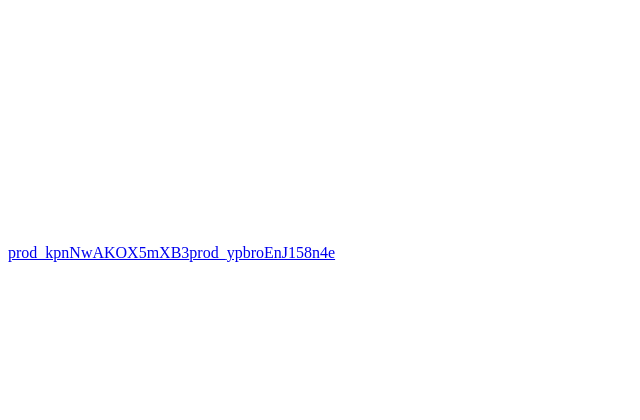
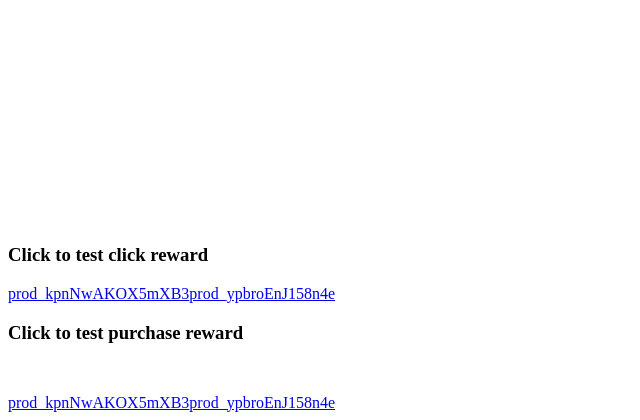
Before and after one commit to banditml/js-snippets, a Flask app: page /cart in a window 1280 px wide. Shown: the part 2119-2539 px from the top of the page, without its empty margins (0-640 px from the left). Before the commit the page ends 2381 px from the top, so only its background shows below. Run offline with Flask 2, Linux system fonts and the light colour scheme; the visitor is signed in with stand-in values (Sample User, id 1); tables that the repository leaves empty hold one stand-in row (values such as "Sample post"); grey boxes marked "Sample" are stand-in pictures.

Commit message:
Clear context for experiment when logging (delayed) reward

```diff
--- a/static/js/banditLocal.js
+++ b/static/js/banditLocal.js
@@ -9,4 +9,4 @@ let experimentId = "18c08829-e49e-421f-a13b-77e7d6d0221b";
 function getSessionIdCustom () {
   return "1235"
 }
-let bandit = new banditml.BanditAPI("c52e1439-77bc-3cfd-b422-6a4d9a1e2c8c", {[experimentId]: "recsCategory"}, {banditHostUrl: "http://localhost:8000/api/", getSessionId: getSessionIdCustom});
+let bandit = new banditml.BanditAPI("c52e1439-77bc-3cfd-b422-6a4d9a1e2c8c", {[experimentId]: "recsCategory"}, {debugMode: true, banditHostUrl: "http://localhost:8000/api/", getSessionId: getSessionIdCustom});
--- a/static/js/banditMl.js
+++ b/static/js/banditMl.js
@@ -123,9 +123,10 @@ banditml.BanditAPI.prototype.updateSessionId = function() {
   return sessionId;
 };
 
-banditml.BanditAPI.prototype.clearSession = function() {
+banditml.BanditAPI.prototype.clearSession = function(experimentId) {
   this.storage.removeItem(this.sessionIdKey);
   this.storage.removeItem(this.lastActionTimeKey);
+  this.clearContext(experimentId);
 };
 
 banditml.BanditAPI.prototype.getSessionId = function() {
@@ -650,7 +651,7 @@ banditml.BanditAPI.prototype.logReward = function(reward, experimentId, decision
     }
     if (decisionId === null) {
       // TODO: edge case - do we clear session in case of failures too?
-      this.clearSession();
+      this.clearSession(experimentId);
     }
     return response;
   }).catch(e => {
--- a/templates/cart.html
+++ b/templates/cart.html
@@ -80,14 +80,20 @@
     <h2> Bandit ML Product Recommendation:</h2>
     <h3>You should also buy: </h3><p id="recommendationDiv"></p>
   </div>
+  <h3>Click to test click reward</h3>
   <div id="recsCategory" class="recsCategory">
-
+  </div>
+  <h3>Click to test purchase reward</h3>
+  <div id="recsCategoryPurchase" class="recsCategoryPurchase">
   </div>
 </div>
 <style>
   .recs {
     margin-top: 1500px;
     margin-bottom: 300px;
+  }
+  .recsCategoryPurchase {
+    margin-top: 50px;
   }
 </style>
 </body>
@@ -114,9 +120,11 @@
     if (Array.isArray(recs)) {
       recs.forEach(rec => {
         $("#recsCategory").append(`<a id="${rec}" class="banditRec" href="#">${rec}</a>`);
+        $("#recsCategoryPurchase").append(`<a id="${rec}" class="banditRecPurchase" href="#">${rec}</a>`);
       });
     } else {
       $("#recsCategory").append(`<a id="${recs}" class="banditRec" href="#">${recs}</a>`);
+      $("#recsCategoryPurchase").append(`<a id="${recs}" class="banditRecPurchase" href="#">${recs}</a>`);
     }
     return recs;
   }
@@ -129,11 +137,22 @@
       populateDecisions = modHtml
     ).then(function(response) {
       $(document).on('click', '.banditRec', function (e) {
+        const prodId = $(this).attr('id');
         bandit.logReward(
           reward={click:1},
           experimentId=experimentId,
-          decision=$(this).attr('id'),
+          decision=prodId,
           decisionId=response.decision.id
+        )
+      });
+
+      $(document).on('click', '.banditRecPurchase', function (e) {
+        const prodId = $(this).attr('id');
+        bandit.logReward(
+          reward={[prodId]:{purchase: 20}},
+          experimentId=experimentId,
+          decision=null,
+          decisionId=null
         )
       });
     });
```
